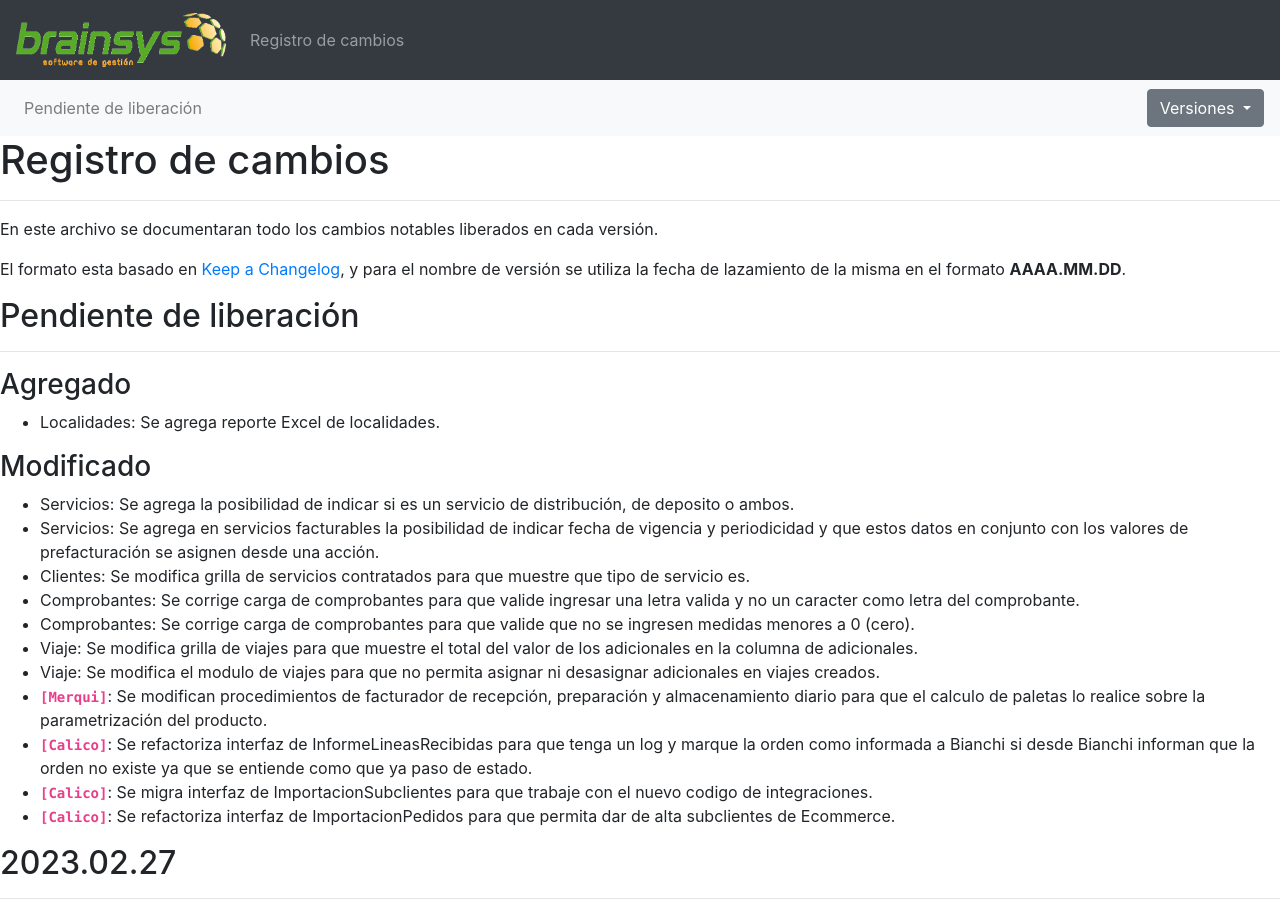
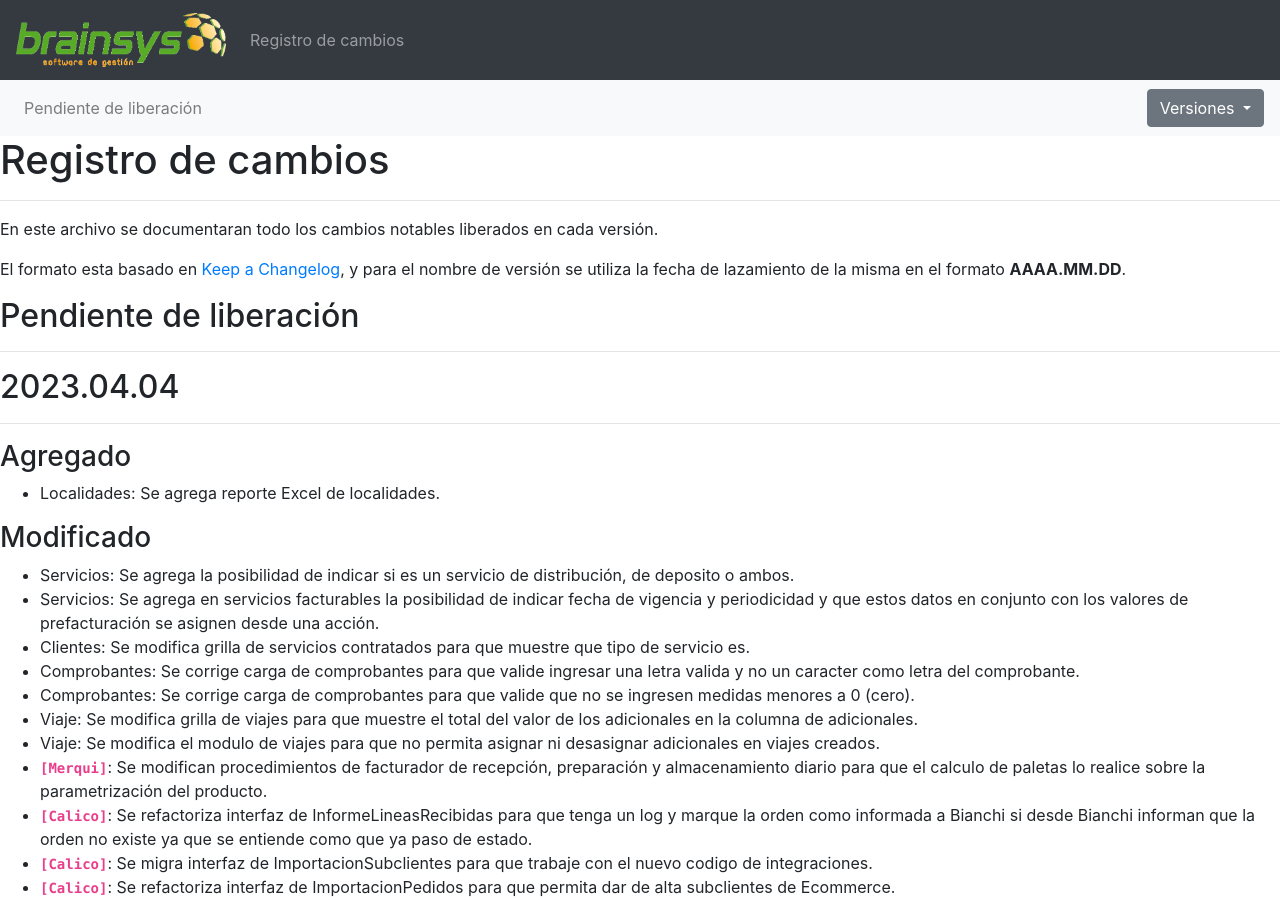
Before and after one commit to brainsys-arsaad/versionado, a Jekyll site: the page built from registro-cambios.markdown, in a window 1280 px wide and 900 px high. Built offline with Jekyll 4.4.1, drawn with Linux system fonts in a browser that asks for light colours.

Commit message:
Update registro-cambios.markdown

```diff
--- a/registro-cambios.markdown
+++ b/registro-cambios.markdown
@@ -6,6 +6,8 @@ navegacion:
     - nombre: "Pendiente de liberación"
       link: "registro-cambios#pendiente-de-liberación"
   versiones:
+    - nombre: "2023.04.04"
+      link: "registro-cambios#20230404"
     - nombre: "2023.02.27"
       link: "registro-cambios#20230227"
     - nombre: "2023.02.02"
@@ -86,6 +88,9 @@ En este archivo se documentaran todo los cambios notables liberados en cada vers
 El formato esta basado en [Keep a Changelog](https://keepachangelog.com/es-ES/1.0.0/), y para el nombre de versión se utiliza la fecha de lazamiento de la misma en el formato **AAAA.MM.DD**.
 
 ## Pendiente de liberación
+---
+
+## 2023.04.04
 ---
 
 ### Agregado
```
